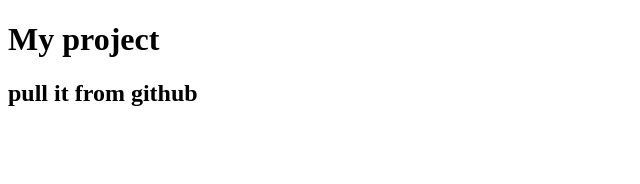
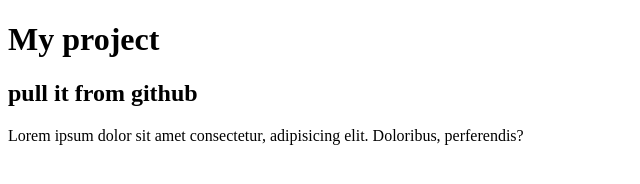
Before and after one commit to fisherok3452/my-project, a plain HTML site: page index.html in a window 1280 px wide. Shown: the whole page, without its empty margins (0-640 px from the left). Drawn offline with Linux system fonts and the light colour scheme.

Commit message:
paragraph was added

```diff
--- a/index.html
+++ b/index.html
@@ -9,5 +9,6 @@
 <body>
   <h1>My project</h1>
   <h2>pull it from github</h2>
+    <p>Lorem ipsum dolor sit amet consectetur, adipisicing elit. Doloribus, perferendis?</p>
 </body>
 </html>
```
